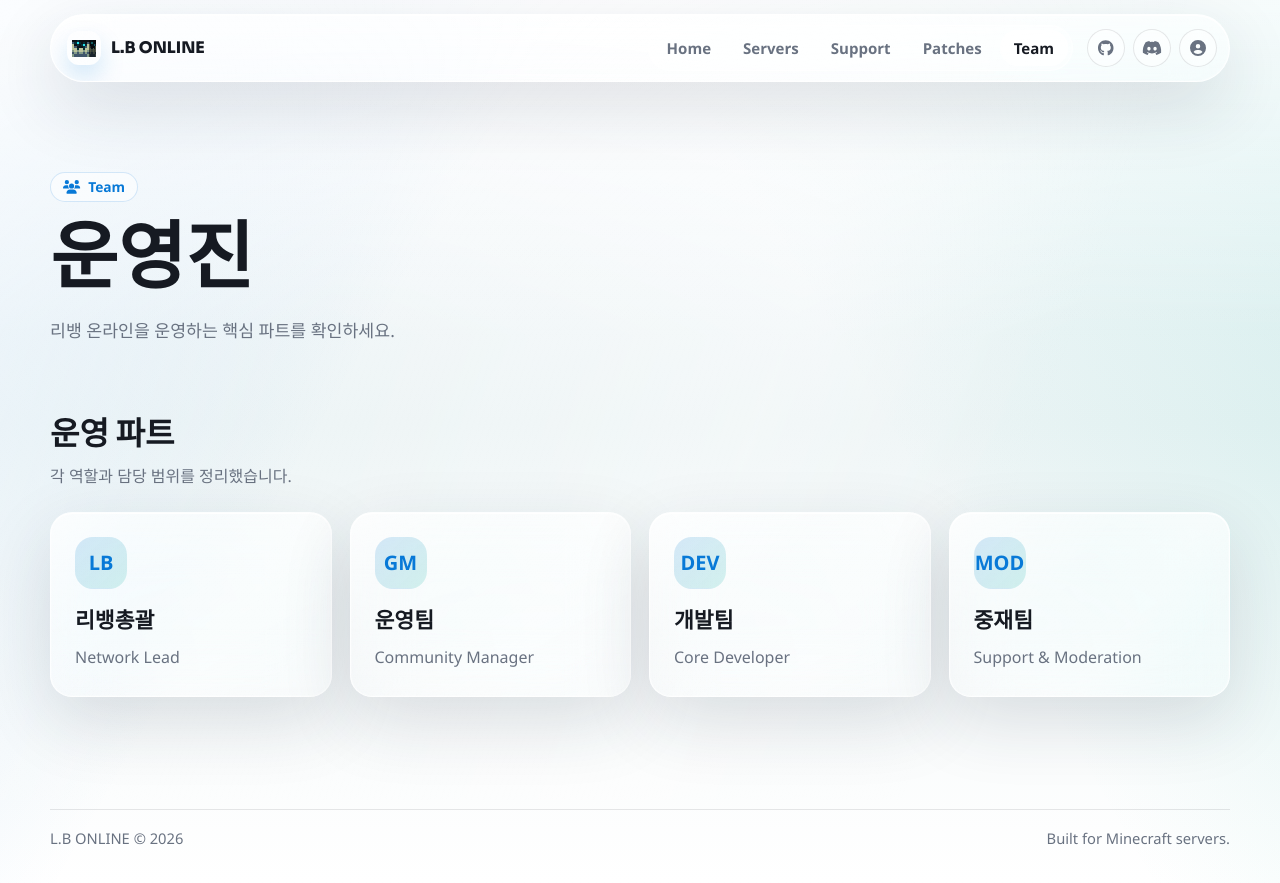
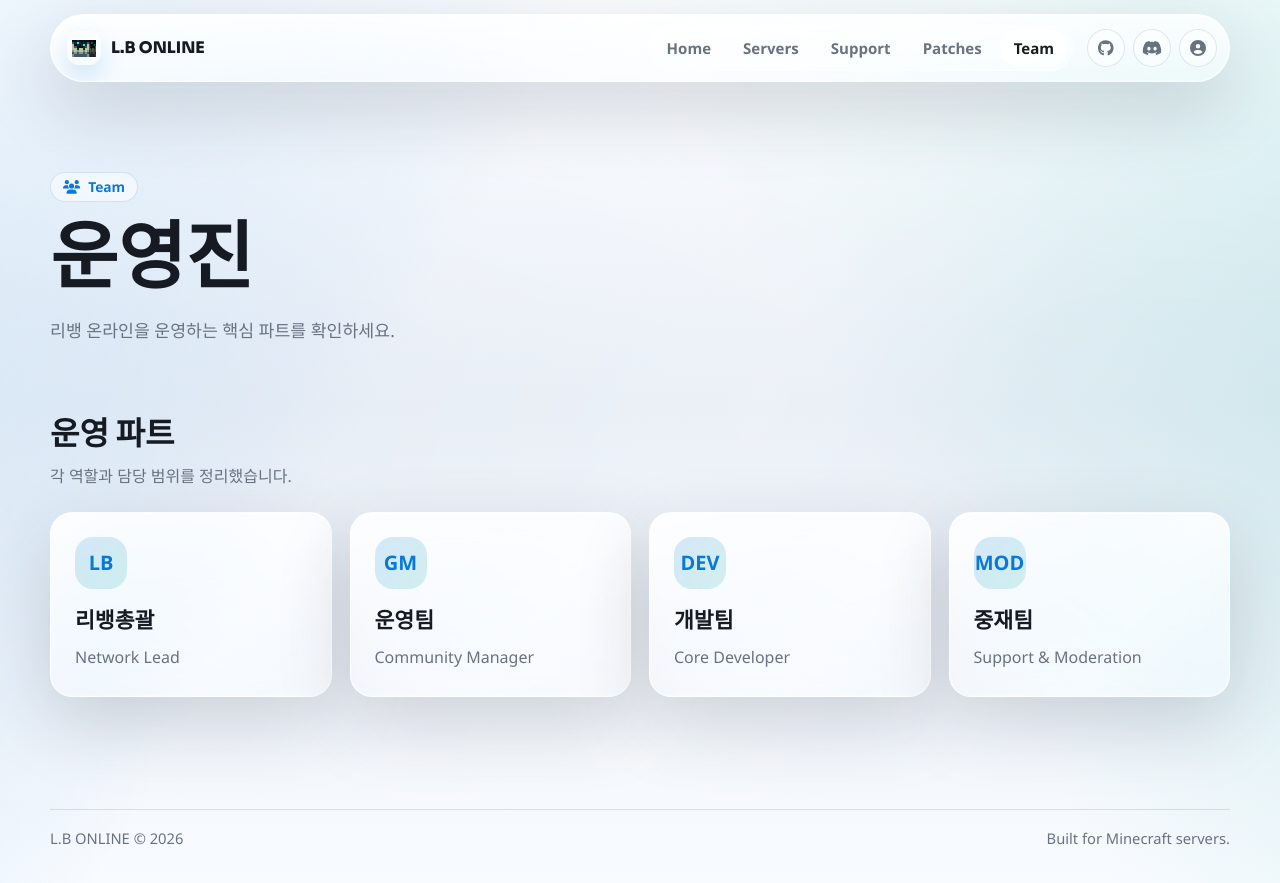
Before and after one commit to kkaemok/libang-website, a plain HTML site: page public/team/index.html in a window 1280 px wide. Drawn offline with Linux system fonts and the light colour scheme; no server answers; a web font is replaced by a local one.

Commit message:
Increase glass UI background contrast

```diff
--- a/public/assets/site.css
+++ b/public/assets/site.css
@@ -2,21 +2,21 @@
 @import url("https://cdn.jsdelivr.net/gh/orioncactus/pretendard@1.3.9/dist/web/pretendard.css");
 
 :root {
-  --bg: #f6f8fb;
-  --surface: rgba(255, 255, 255, 0.52);
-  --surface-strong: rgba(255, 255, 255, 0.72);
+  --bg: #e8eef6;
+  --surface: rgba(255, 255, 255, 0.62);
+  --surface-strong: rgba(255, 255, 255, 0.82);
   --ink: #161a22;
   --muted: #697281;
-  --line: rgba(22, 26, 34, 0.1);
-  --line-strong: rgba(22, 26, 34, 0.16);
+  --line: rgba(22, 26, 34, 0.12);
+  --line-strong: rgba(22, 26, 34, 0.2);
   --glass-border: rgba(255, 255, 255, 0.76);
   --blue: #0879d7;
   --teal: #1db6a5;
   --green: #2da86f;
   --rose: #d75f72;
   --dark: #171b24;
-  --shadow: 0 24px 70px rgba(31, 42, 62, 0.14);
-  --shadow-hover: 0 30px 86px rgba(31, 42, 62, 0.2);
+  --shadow: 0 26px 72px rgba(31, 42, 62, 0.18);
+  --shadow-hover: 0 32px 92px rgba(31, 42, 62, 0.24);
   --radius: 22px;
 }
 
@@ -35,9 +35,9 @@ body {
   font-family: "Pretendard", "Apple SD Gothic Neo", "Noto Sans KR", "Segoe UI", sans-serif;
   color: var(--ink);
   background:
-    linear-gradient(120deg, rgba(8, 121, 215, 0.13), transparent 32%),
-    linear-gradient(240deg, rgba(29, 182, 165, 0.13), transparent 36%),
-    linear-gradient(180deg, #fbfcff 0%, #eef5f6 48%, #ffffff 100%);
+    linear-gradient(120deg, rgba(8, 121, 215, 0.18), transparent 34%),
+    linear-gradient(240deg, rgba(29, 182, 165, 0.16), transparent 38%),
+    linear-gradient(180deg, #f7faff 0%, var(--bg) 46%, #f8fbff 100%);
   text-rendering: optimizeLegibility;
   -webkit-font-smoothing: antialiased;
   overflow-x: hidden;
@@ -50,8 +50,8 @@ body::before {
   pointer-events: none;
   z-index: -1;
   background:
-    linear-gradient(110deg, rgba(255, 255, 255, 0.62), transparent 28%, rgba(255, 255, 255, 0.3) 58%, transparent 76%),
-    linear-gradient(180deg, rgba(255, 255, 255, 0.72), transparent 42%);
+    linear-gradient(110deg, rgba(255, 255, 255, 0.38), transparent 28%, rgba(255, 255, 255, 0.18) 58%, transparent 76%),
+    linear-gradient(180deg, rgba(255, 255, 255, 0.44), transparent 42%);
 }
 
 a {
@@ -85,7 +85,7 @@ h3 {
   isolation: isolate;
   overflow: hidden;
   border: 1px solid var(--glass-border);
-  background: linear-gradient(180deg, rgba(255, 255, 255, 0.62), rgba(255, 255, 255, 0.32));
+  background: linear-gradient(180deg, var(--surface-strong), rgba(255, 255, 255, 0.42));
   box-shadow:
     inset 0 1px 0 rgba(255, 255, 255, 0.96),
     inset 0 0 0 1px rgba(255, 255, 255, 0.18),
```
